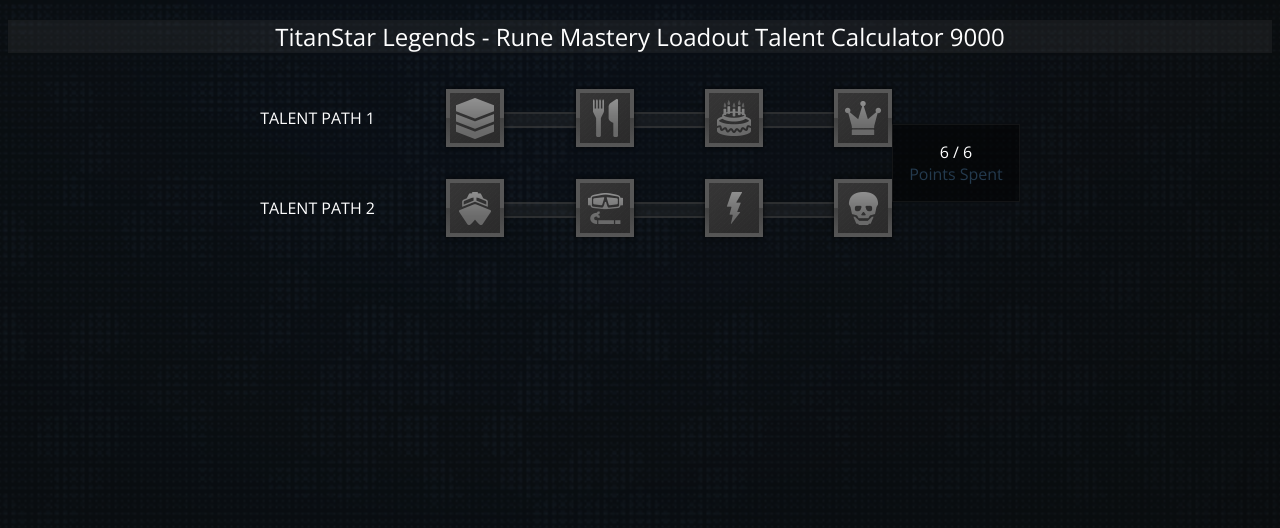
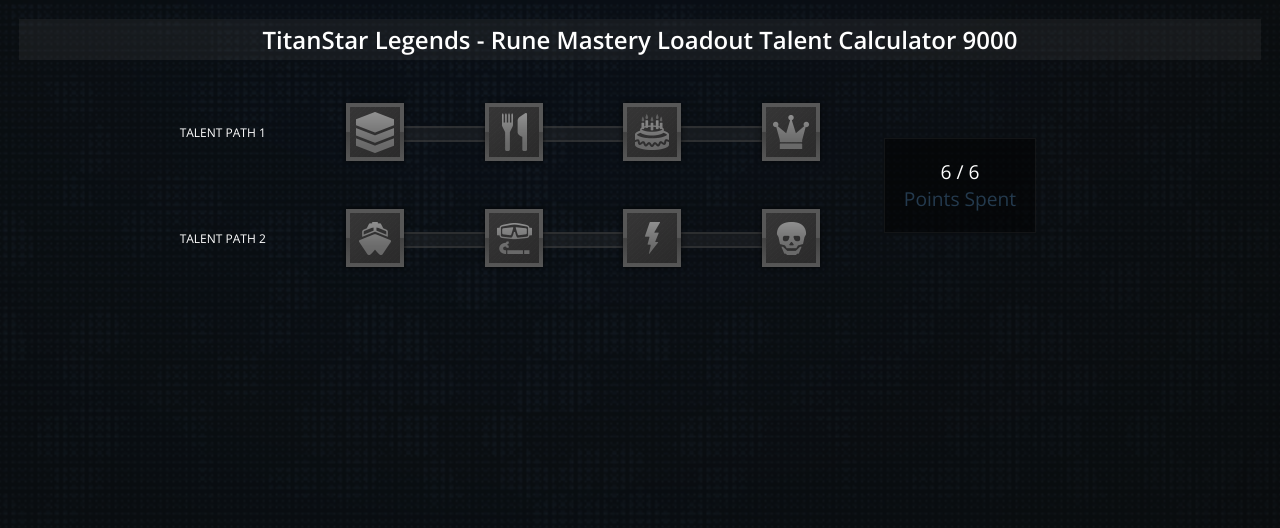
Before and after one commit to tmurrow/dndbeyond-code-challenge, an Angular app in the folder talent-calculator/: page / in a window 1280 px wide. Shown: the top 528 px of the page. Built offline with nearby package versions, Linux system fonts and the light colour scheme.

Commit message:
Add rotated background for portrait, fix scrollbar on content 100%

```diff
--- a/talent-calculator/src/app/app.component.html
+++ b/talent-calculator/src/app/app.component.html
@@ -1,25 +1,24 @@
+<div class="container">
   <header>
     <h2>TitanStar Legends - Rune Mastery Loadout Talent Calculator 9000</h2>
   </header>
 
-<div class="container">
+  <div class="rune-calculator">
 
     <div class="rune-tree">
 
       <div class="rune-path">
         <p>TALENT PATH 1</p>
-      <button class="rune" [ngClass]="{'active' : isSelected('stack')}" (click)="select('stack')" (contextmenu)="deselect('stack')"><span class="icon-stack"></span></button>
-      <button class="rune" [ngClass]="{'active' : isSelected('utensils')}" (click)="select('utensils')" (contextmenu)="deselect('utensils')"><span class="icon-utensils"></span></button>
-      <button class="rune" [ngClass]="{'active' : isSelected('cake')}" (click)="select('cake')" (contextmenu)="deselect('cake')"><span class="icon-cake"></span></button>
-      <button class="rune" [ngClass]="{'active' : isSelected('crown')}" (click)="select('crown')" (contextmenu)="deselect('crown')"><span class="icon-crown"></span></button>
+        <button *ngFor="let rune of runePath1" class="rune" [ngClass]="{'active' : isSelected(rune.name)}" (click)="select(rune.name)" (contextmenu)="deselect(rune.name)">
+          <span [ngClass]="'icon-' + rune.name"></span>
+        </button>
       </div>
 
       <div class="rune-path">
         <p>TALENT PATH 2</p>
-      <button class="rune" [ngClass]="{'active' : isSelected('ship')}" (click)="select('ship')" (contextmenu)="deselect('ship')"><span class="icon-ship"></span></button>
-      <button class="rune" [ngClass]="{'active' : isSelected('scuba')}" (click)="select('scuba')" (contextmenu)="deselect('scuba')"><span class="icon-scuba"></span></button>
-      <button class="rune" [ngClass]="{'active' : isSelected('bolt')}" (click)="select('bolt')" (contextmenu)="deselect('bolt')"><span class="icon-bolt"></span></button>
-      <button class="rune" [ngClass]="{'active' : isSelected('skull')}" (click)="select('skull')" (contextmenu)="deselect('skull')"><span class="icon-skull"></span></button>
+        <button *ngFor="let rune of runePath2" class="rune" [ngClass]="{'active' : isSelected(rune.name)}" (click)="select(rune.name)" (contextmenu)="deselect(rune.name)">
+          <span [ngClass]="'icon-' + rune.name"></span>
+        </button>
       </div>
 
     </div>
@@ -29,12 +28,6 @@
       <div class="points-label">Points Spent</div>
     </div>
 
-  <!-- <button *ngFor="let rune of runeList" class="rune" [ngClass]="{'active' : isSelected(rune.name)}" (click)="select(rune.name)" (contextmenu)="deselect('stack')">
-        <span [ngClass]="'icon-' + rune.name"></span>
-      </button> -->
-  <!-- <div class="rune-row">
-    <span>Talent Path 1</span>
-    <button class="rune" [ngClass]="{'active' : isSelected('stack')}" (click)="select('stack')" (contextmenu)="deselect('stack')"><span class="icon-stack"></span></button>
-  </div> -->
+  </div>
 
 </div>
--- a/talent-calculator/src/app/app.component.ts
+++ b/talent-calculator/src/app/app.component.ts
@@ -11,9 +11,13 @@ export class AppComponent {
   totalPoints = 6;
   currentPoints = this.totalPoints;
   runeList = [];
+  runePath1 = [];
+  runePath2 = [];
 
   ngOnInit() {
     this.createRunes();
+    this.runePath1 = this.runeList.filter(rune => rune.talentPath === 1);
+    this.runePath2 = this.runeList.filter(rune => rune.talentPath === 2);
   }
 
   isSelected(runeName: string) {
--- a/talent-calculator/src/styles.scss
+++ b/talent-calculator/src/styles.scss
@@ -2,6 +2,7 @@
 @import url('https://fonts.googleapis.com/css2?family=Open+Sans:wght@300;400;600&display=swap');
 
 $background-file: url('assets/talent-calc-bg.png');
+$background-file-portrait: url('assets/talent-calc-bg-portrait.png');
 
 $icon-file: url('assets/talent-icons-sprite.png');
 $icons: 'stack', 'utensils', 'cake', 'crown', 'ship', 'scuba', 'bolt', 'skull';
@@ -18,21 +19,20 @@ $connection-color: rgb(66,66,66);
 
 $text-color: white;
 $font-family: 'Open Sans', sans-serif;
-$breakpoint: 768px;
+$breakpoint-medium: 768px;
+$breakpoint-small: 480px;
 
 $active-gradient-highlight: rgba(36,58,78,1);
 $active-gradient-shadow: rgba(108,160,214,1);
 $inactive-gradient-highlight: rgba(66,66,66,1);
 $inactive-gradient-shadow: rgba(87,87,87,1);
 
-.points-container {
-  background-color: rgba(0,0,0,.5);
-  border: 1px solid rgba(66,66,66, .25);
-  padding: 1em;
-}
-
-.points-label {
-  color: $active-gradient-highlight;
+@mixin page-background {
+  background-image: $background-file;
+  background-repeat: no-repeat;
+  background-size: cover;
+  background-position: center;
+  background-attachment: fixed;
 }
 
 @mixin gradient-background ($shadow-color, $highlight-color) {
@@ -48,7 +48,6 @@ $inactive-gradient-shadow: rgba(87,87,87,1);
   border: 2px solid rgba($connection-color, .5);
   position: absolute;
   z-index: -1;
-  margin-left: $connection-length-offset;
   margin-top: $connection-width-offset;
   height: $connection-width;
   width: $connection-length;
@@ -61,9 +60,8 @@ $inactive-gradient-shadow: rgba(87,87,87,1);
     transition: width 0.15s ease-out;
   }
 
-  @media (max-width: $breakpoint) {
+  @media (max-width: $breakpoint-medium) {
     margin-left: $connection-width-offset;
-    margin-top: $connection-static-length-offset;
     height: $connection-static-length;
     width: $connection-width;
     @if $is-active {
@@ -73,23 +71,59 @@ $inactive-gradient-shadow: rgba(87,87,87,1);
   }
 }
 
+html,
 body {
-  background-image: $background-file;
-  background-repeat: no-repeat;
-  background-size: cover;
-  background-position: center;
-  background-attachment: fixed;
+  height: 100%;
+  margin: 0px;
+  padding: 0px;
+  overflow: auto;
+}
+
+body {
   color: $text-color;
   font-family: $font-family;
   text-align: center;
+  @include page-background;
+
+  @media (max-width: $breakpoint-medium) {
+    background-image: $background-file-portrait;
+  }
 }
 
 h2 {
-  font-weight: 400;
+  font-weight: 600;
+  margin: 0px;
 }
 
 header {
   background-color: rgba(66,66,66,.25);
+  margin: 1.2rem 1.2rem;
+  padding: .25rem;
+
+  @media (max-width: $breakpoint-medium) {
+    font-size: .8rem;
+  }
+
+  @media (max-width: $breakpoint-small) {
+    font-size: .7rem;
+  }
+}
+
+.points-container {
+  background-color: rgba(0,0,0,.5);
+  border: 1px solid rgba(66,66,66, .25);
+  padding: 1em;
+  margin: .5rem 4rem;
+  font-size: 1.2rem;
+
+  @media (max-width: $breakpoint-medium) {
+    font-size: 1rem;
+    margin: 0rem;
+  }
+}
+
+.points-label {
+  color: $active-gradient-highlight;
 }
 
 @mixin flex-center {
@@ -98,12 +132,12 @@ header {
   justify-content: center;
 }
 
-.container {
+.rune-calculator {
   @include flex-center;
   flex-direction: row;
-  height: 100%;
+  // height: 100%;
 
-  @media (max-width: $breakpoint) {
+  @media (max-width: $breakpoint-medium) {
     flex-direction: column-reverse;
   }
 
@@ -112,8 +146,8 @@ header {
     flex-direction: column;
     min-width: 50%;
 
-    @media (max-width: $breakpoint) {
-      height: 100%;
+    @media (max-width: $breakpoint-medium) {
+      // height: 100%;
       flex-direction: row;
     }
 
@@ -121,20 +155,24 @@ header {
       @include flex-center;
       width: 100%;
       justify-content: space-between;
-      margin: 1em 0em;
-      @media (max-width: $breakpoint) {
+      margin: 1.5rem 0rem;
+      @media (max-width: $breakpoint-medium) {
+        margin: 0rem 1.5rem;
         height: 50vh;
         flex-direction: column;
       }
-    }
+
+      p {
+        font-size: .75rem;
+        @media (max-width: $breakpoint-medium) {
+          font-size: .6rem;
         }
       }
 
       .rune {
         border: none;
-  height: $icon-size + $icon-border-width;
+        min-height: $icon-size + $icon-border-width;
         width: $icon-size + $icon-border-width;
-  // margin: 20px;
         border: 0em;
         outline: 0em;
         box-shadow: 0px 0px 5px 0px rgba(0, 0, 0, 0.75);
@@ -150,24 +188,18 @@ header {
           // animation: shine 0.5s ease normal;
           // animation-fill-mode: both;
 
-    &:not(:nth-child(2))::after {
+          &:not(:last-child)::after {
             @include rune-connection(true, false);
-      // width: $connection-length;
-      //
-      // @media (max-width: $breakpoint) {
-      //   width: $connection-width;
-      //   height: $connection-length;
-      // }
           }
         }
 
         /* Connecting lines */
-  &:not(:nth-child(2))::before {
+        &:not(:last-child)::before {
           @include rune-connection(false, false);
         }
 
         /* Animate progress */
-  &:not(:nth-child(2))::after {
+        &:not(:last-child)::after {
           @include rune-connection(true, true);
         }
 
@@ -193,6 +225,9 @@ header {
           &.active .icon-#{$icon},
           &:hover .icon-#{$icon} {
             background-position: $icon-position 0px;
+          }
+        }
+      }
     }
   }
 }
```
Also changed, not shown: talent-calculator/src/assets/talent-calc-bg-portrait.png (added). Lines whose indentation alone changed are shown as unchanged.
